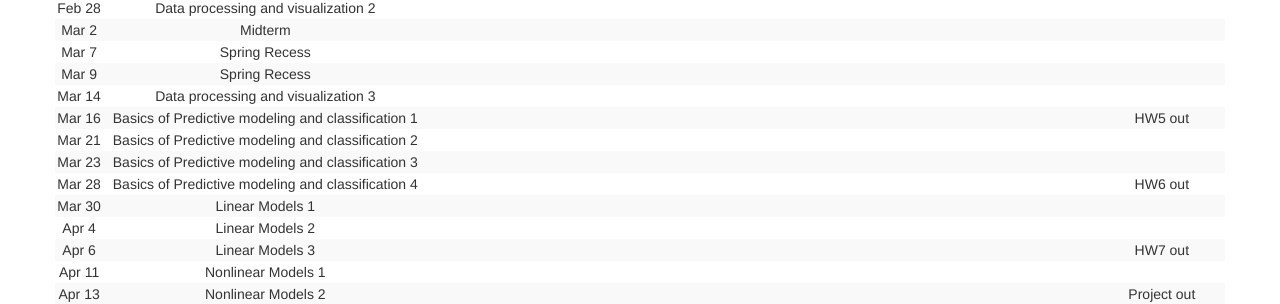
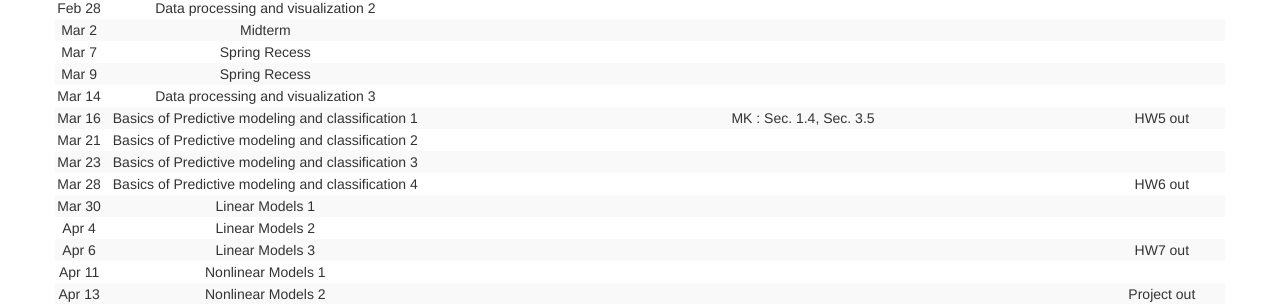
Before and after one commit to zcc1307/csc380-sp22, a Jekyll site: the page built from schedule.md, in a window 1280 px wide. Shown: the part 491-795 px from the top of the page. Built offline with Jekyll 4.4.1, drawn with Linux system fonts in a browser that asks for light colours.

Commit message:
Reading Assignment
Add reading assignment

```diff
--- a/schedule.md
+++ b/schedule.md
@@ -32,7 +32,7 @@ Slides credit: heavily built on Profs. Jason Pacheco and Kwang-Sung Jun's CSC 38
 | Mar 7  |                                                     Spring Recess                                                     |                                                                             |  |  |
 | Mar 9  |                                                     Spring Recess                                                     |                                                                             |  |  |
 | Mar 14 |                                          Data processing and visualization 3                                                 |                                                                             |  |  |
-| Mar 16 |                                          Basics of Predictive modeling and classification 1                                                                  |                                                                             |  | HW5 out |
+| Mar 16 |                                          Basics of Predictive modeling and classification 1                                                                  |                                                                             | MK : Sec. 1.4, Sec. 3.5 | HW5 out |
 | Mar 21 |                                          Basics of Predictive modeling and classification 2                                                                             |                                                                             |  |  |
 | Mar 23 |                                          Basics of Predictive modeling and classification 3                                                                              |                                                                             |  |  |
 | Mar 28 |                                          Basics of Predictive modeling and classification 4                                                                |                                                                             |  | HW6 out |
```
